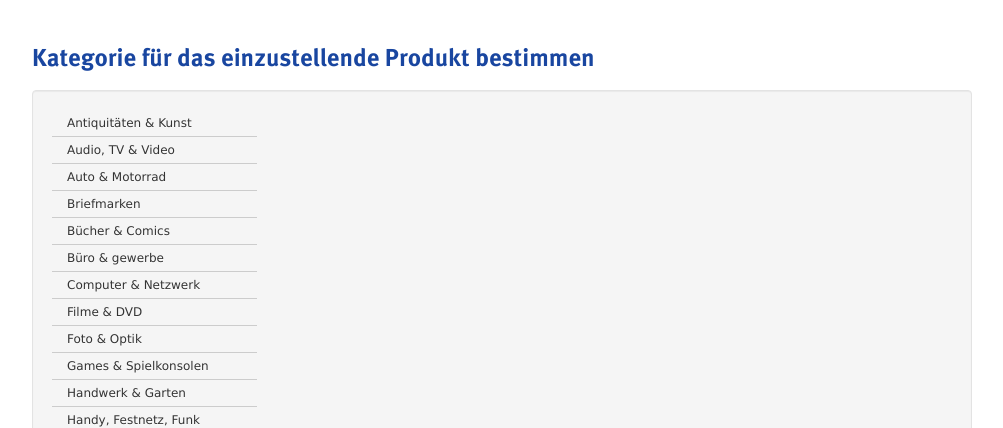
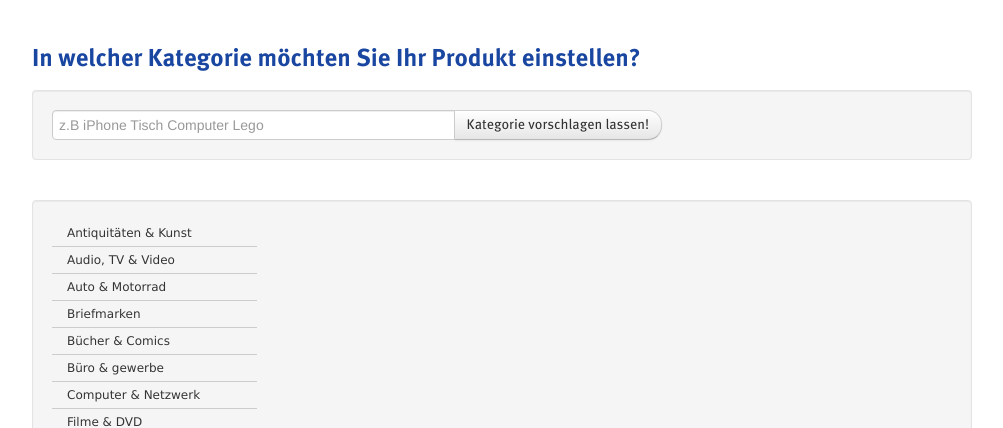
Before and after one commit to 85nomar/psychic-cyril, a PHP site: page /step1.php in a window 1280 px wide. Shown: the part 267-695 px from the top of the page, without its empty margins (138-1141 px from the left). Run offline with PHP 8.4, Linux system fonts and the light colour scheme; some libraries are stand-ins or nearby versions; grey boxes are pictures that could not be loaded.

Commit message:
Category-Selection Ready-State 2.1 - moved Category-Sugestion - changed Wording

```diff
--- a/step1.php
+++ b/step1.php
@@ -4,17 +4,32 @@ $Layout -> title = 'Selling';
 $Layout -> start();
 ?>
 
-<h2>Kategorie für das einzustellende Produkt bestimmen</h2>
+<h2>In welcher Kategorie möchten Sie Ihr Produkt einstellen?</h2>
+
+<div class="row-fluid">
+    <form class="form-search span12">
+        <fieldset id="categoryFinder" class="well">
+            <div class="input-append">
+                <input class="span12" id="appendedInputButton" autocomplete="off" type="text" placeholder="z.B iPhone Tisch Computer Lego" />
+                <button class="btn" type="button">
+                    Kategorie vorschlagen lassen!
+                </button>
+            </div>
+        </fieldset>
+    </form>
+  <script type="text/javascript">
+    $(document).ready(function(e) {
+      $('#categoryFinder input').typeahead({
+        minLength: 2,
+        items: 8,
+        source: ['iPhone','iPhone 3G','iPhone 3G S','iPhone 4','iPhone 4S','iPhone 5','iPhone Cover','iPhone Etui','iPhone Akku','iPhone Kabel','iPhone Headset']
+      });
+    });
+  </script>
+</div>
 
 <div class="row-fluid">
     <div class="controls controls-row span12 well">
-				<style>
-				</style>
-				<script type="text/javascript">
-					$(document).ready(function(e) {
-
-					});
-				</script>
         <nav class="span2 navCat" id="navCatLvl1">
           <ul class="nav nav-list">
             <li><a href="#">Antiquitäten &amp; Kunst <i class="icon-chevron-right"></i></a></li>
@@ -92,30 +107,8 @@ $Layout -> start();
     </div>
 </div>
 
-<div class="row-fluid">
-    <form class="form-search span12">
-        <fieldset id="categoryFinder" class="well">
-            <div class="input-append">
-                <input class="span12" id="appendedInputButton" autocomplete="off" type="text" placeholder="z.B iPhone Tisch Computer Lego" />
-                <button class="btn" type="button">
-                    Kategorie vorschlagen lassen!
-                </button>
-            </div>
-        </fieldset>
-    </form>
-	<script type="text/javascript">
-		$(document).ready(function(e) {
-			$('#categoryFinder input').typeahead({
-				minLength: 2,
-				items: 8,
-				source: ['iPhone','iPhone 3G','iPhone 3G S','iPhone 4','iPhone 4S','iPhone 5','iPhone Cover','iPhone Etui','iPhone Akku','iPhone Kabel','iPhone Headset']
-			});
-		});
-	</script>
-</div>
-
 <div class="form-actions">
-    <a href="step2.php" class="btn btn-primary pull-right">Weiter um das Produkt zu beschreiben</a>
+    <a href="step2.php" class="btn btn-primary pull-right">Weiter</a>
 </div>
 
 <?php $Layout -> end(); ?>
```
Lines whose indentation alone changed are shown as unchanged.
